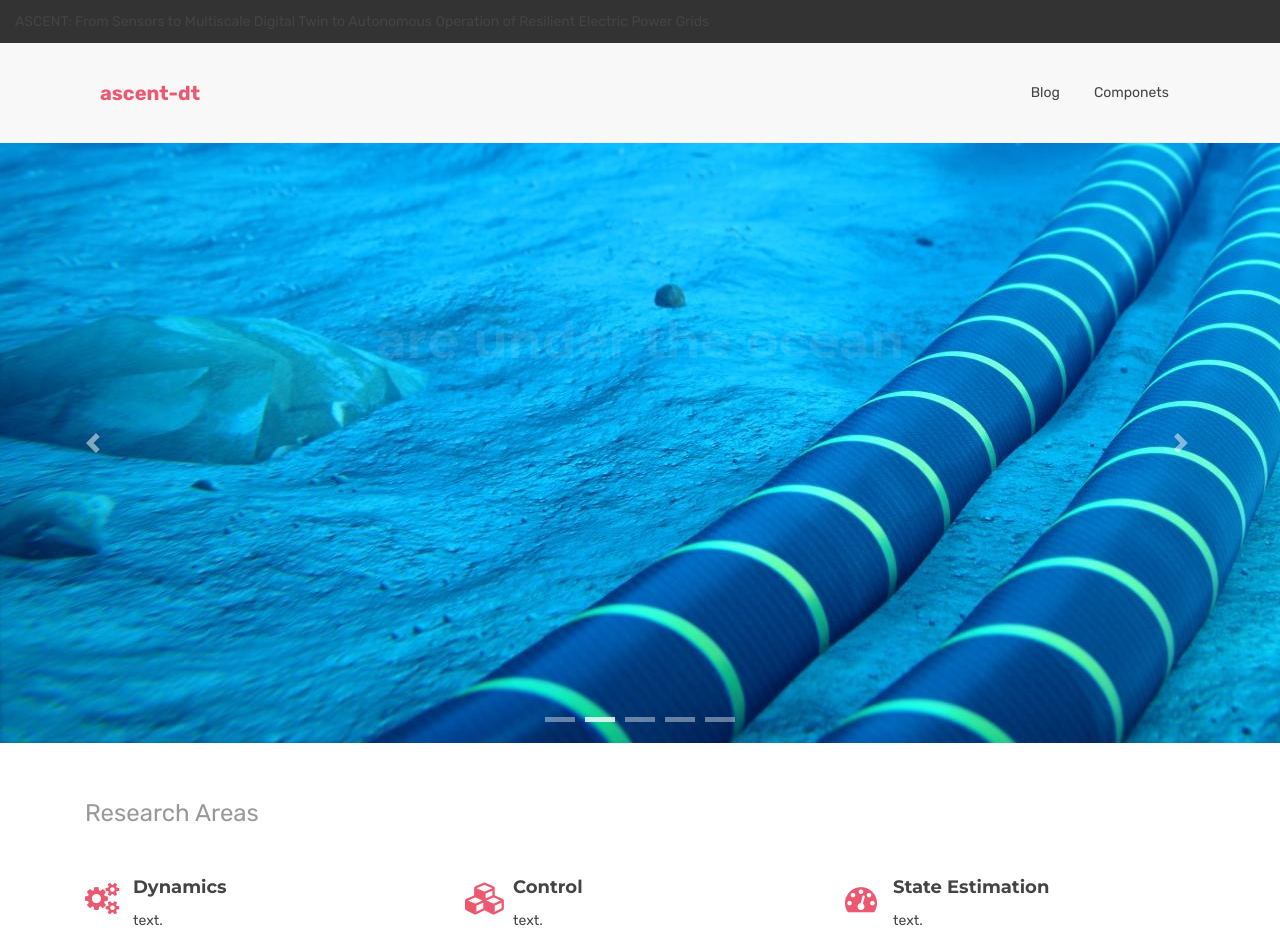
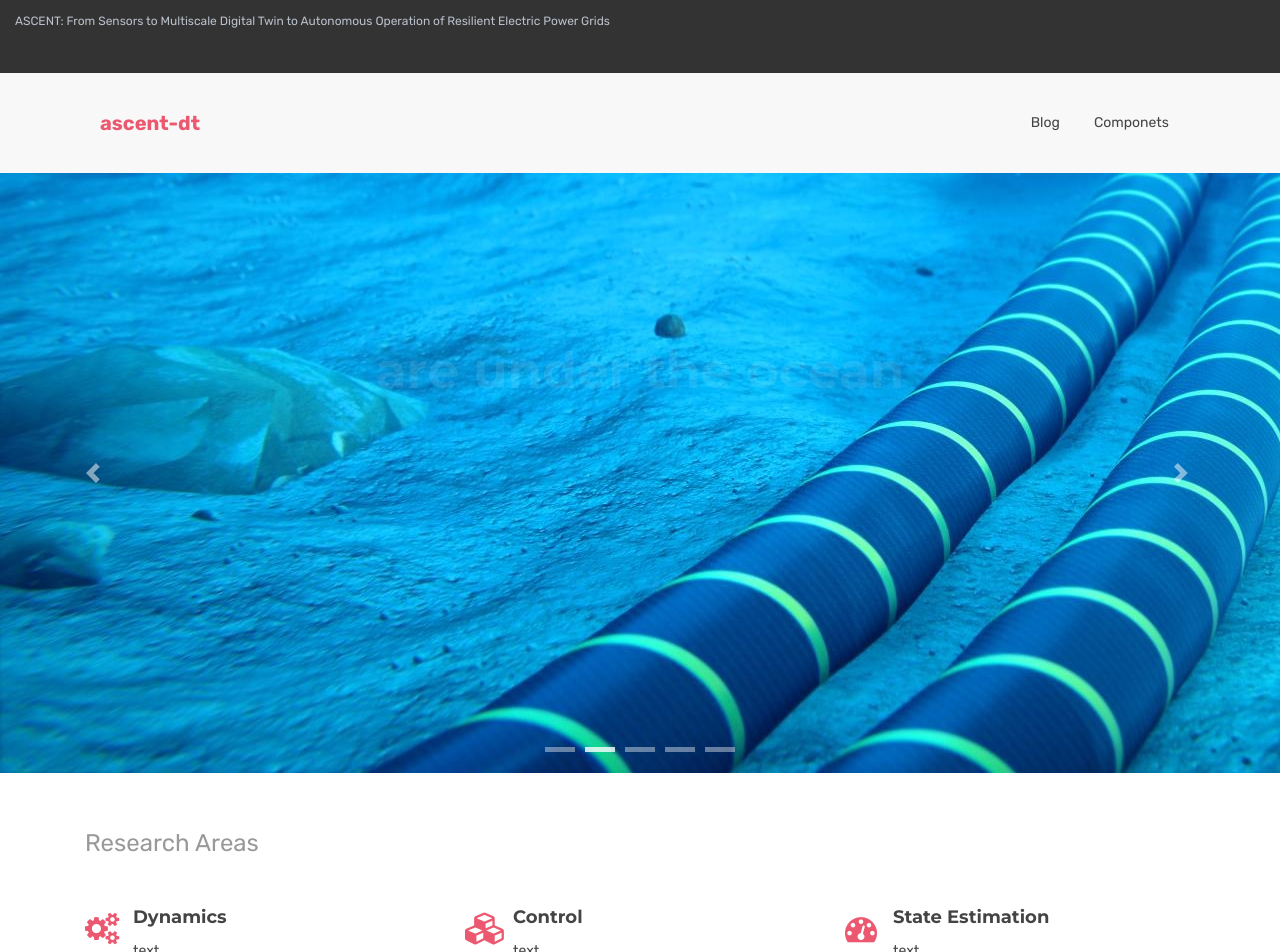
Before and after one commit to ascent-dt/ascent-dt-old.github.io, a Jekyll site: the page built from index.html, in a window 1280 px wide. Shown: the top 952 px of the page. Built offline with Jekyll 4.4.1, drawn with Linux system fonts in a browser that asks for light colours.

Commit message:
Update nav-bar.html

```diff
--- a/_includes/themes/bootstrap/nav-bar.html
+++ b/_includes/themes/bootstrap/nav-bar.html
@@ -1,7 +1,7 @@
             <div class="top-menu">
               <p>
                 <span class="left">
-                  ASCENT: From Sensors to Multiscale Digital Twin to Autonomous Operation of Resilient Electric Power Grids
+                  <span class="copy-right dis-blk">ASCENT: From Sensors to Multiscale Digital Twin to Autonomous Operation of Resilient Electric Power Grids</span>
                   <!--
                   <a href="https://www.google.com/maps/place/141+Warren+St+%23141,+Newark,+NJ+07103/@40.7415162,-74.1784399,17z/data=!3m1!4b1!4m5!3m4!1s0x89c2537db02aa28f:0x722fdfb8c3dc4762!8m2!3d40.7415162!4d-74.1784399?entry=ttu"><i class="fa fa-map-marker"></i>New Jersey Institute of Technology, Newark, New Jersey, USA</a>
                   <a href="#"><i class="fa fa-mobile-phone"></i>+9 34476 3244</a>
```
